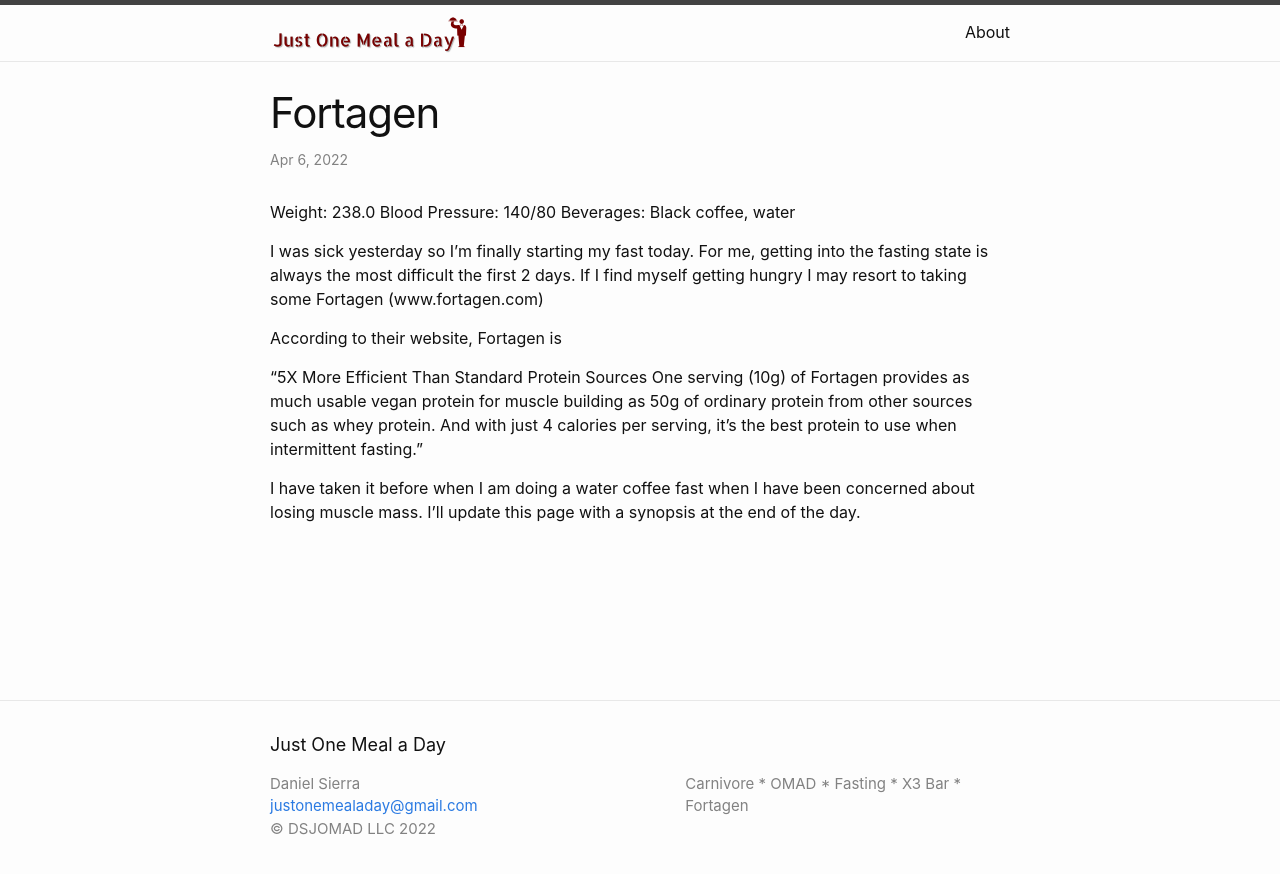
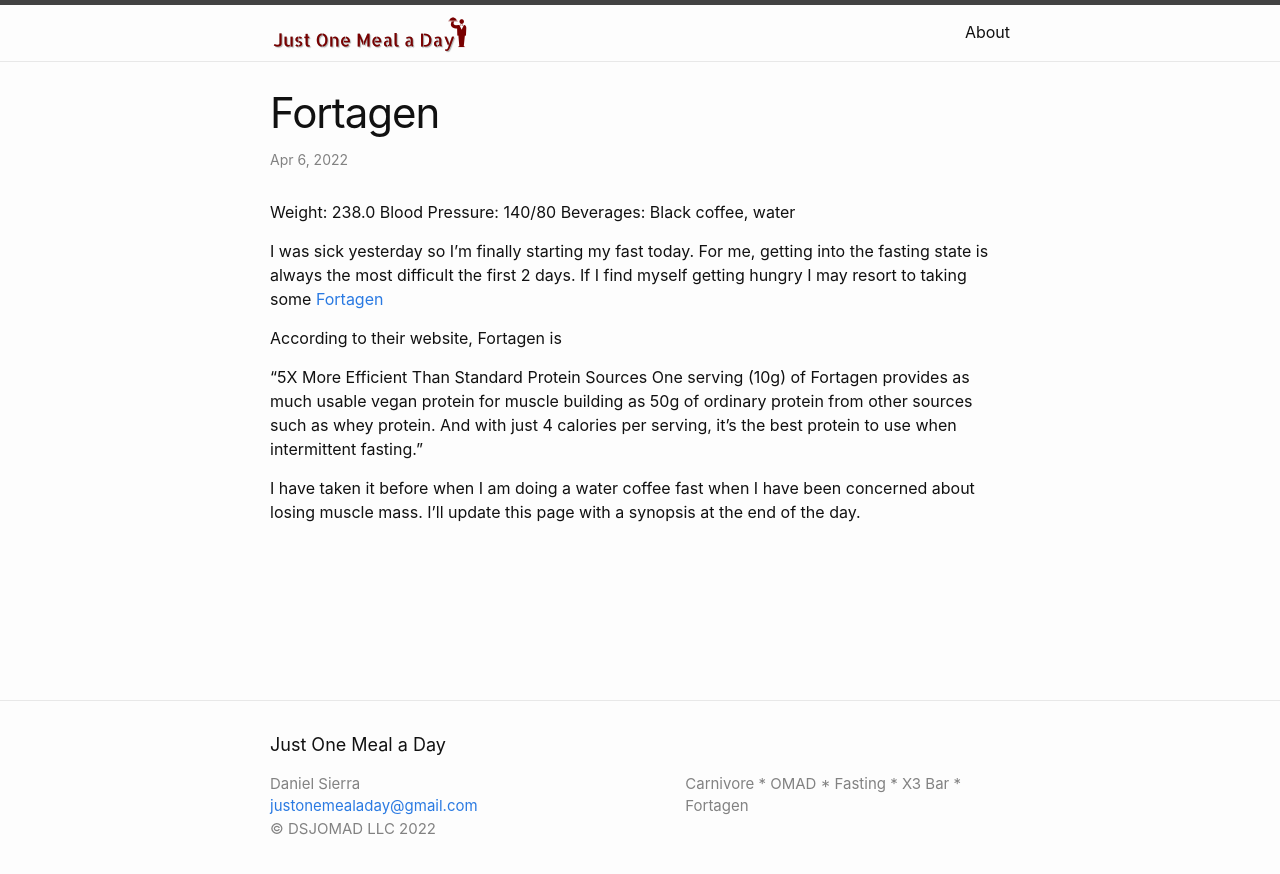
Before and after one commit to dsjomad/justonemealaday, a Jekyll site: the page built from _posts/2022-04-06-fortagen.md, in a window 1280 px wide. Shown: the top 874 px of the page. Built offline with Jekyll 4.4.1, drawn with Linux system fonts in a browser that asks for light colours; our own code applies the rules of GitHub Pages for plain Markdown files.

Commit message:
Update 2022-04-06-fortagen.md

```diff
--- a/_posts/2022-04-06-fortagen.md
+++ b/_posts/2022-04-06-fortagen.md
@@ -4,7 +4,7 @@ Beverages: Black coffee, water
 
 I was sick yesterday so I'm finally starting my fast today.
 For me, getting into the fasting state is always the most difficult the first 2 days.
-If I find myself getting hungry I may resort to taking some Fortagen (www.fortagen.com)
+If I find myself getting hungry I may resort to taking some [Fortagen](www.fortagen.com)
 
 According to their website, Fortagen is
 
```
